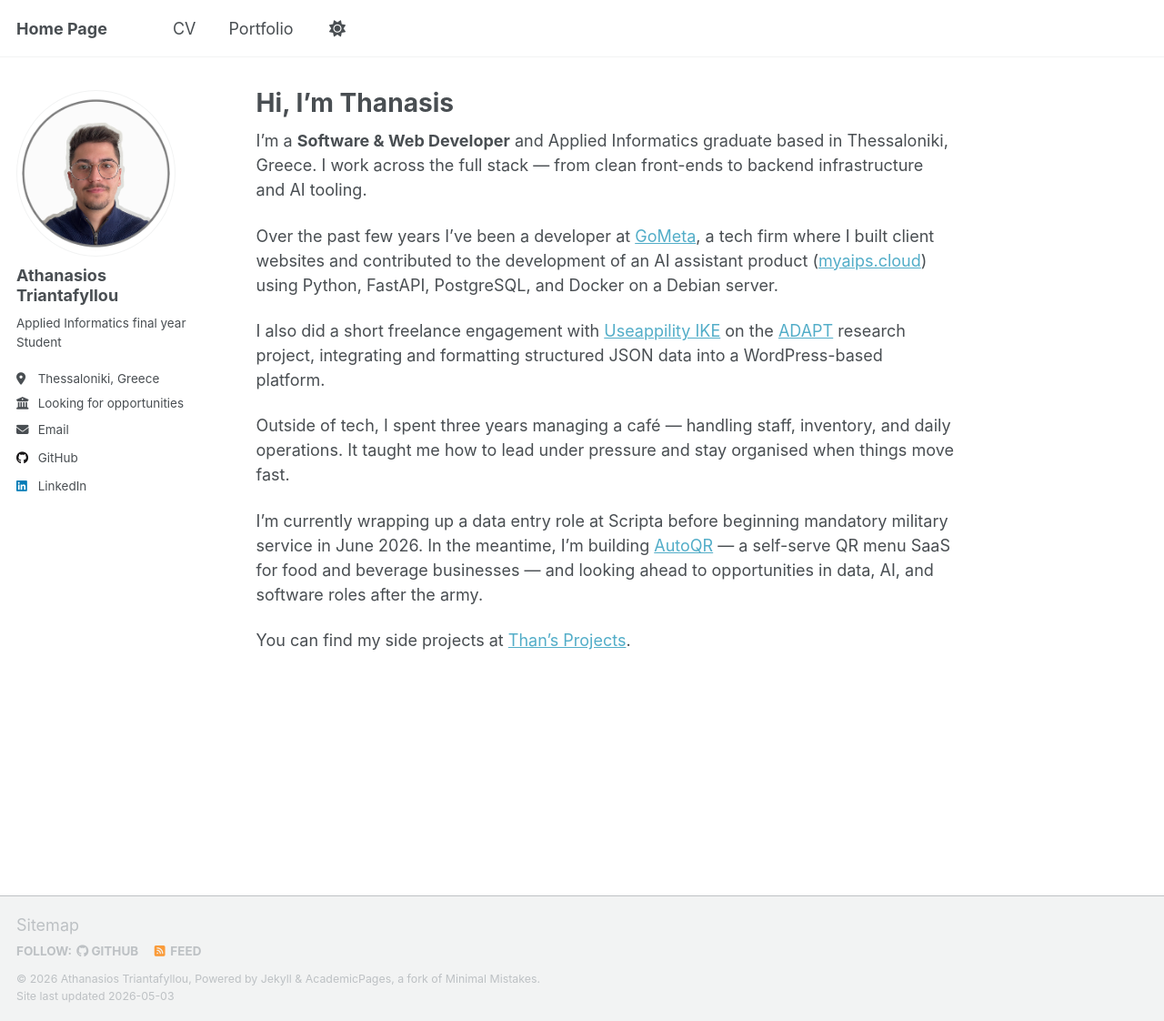
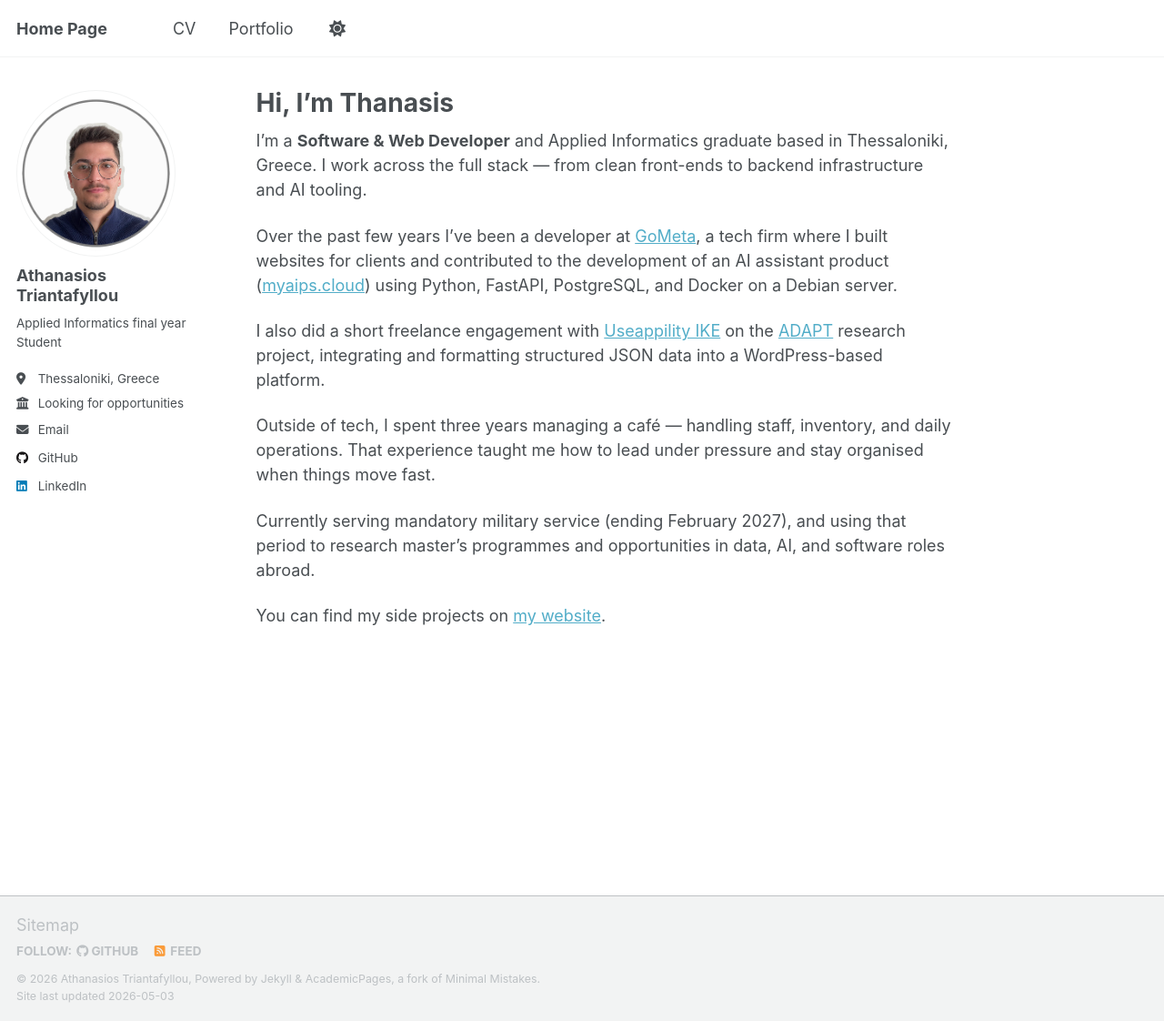
Before and after one commit to AthTriantafyllou/AthTriantafyllou.github.io, a Jekyll site: the page built from _pages/about.md, in a window 1280 px wide and 1122 px high. Shown: the whole window at 91% size. Built offline with Jekyll 4.4.1, drawn with Linux system fonts in a browser that asks for light colours; a script that is not in the unit is left out.

Commit message:
Update about.md

```diff
--- a/_pages/about.md
+++ b/_pages/about.md
@@ -9,12 +9,12 @@ redirect_from:
 
 I'm a **Software & Web Developer** and Applied Informatics graduate based in Thessaloniki, Greece. I work across the full stack — from clean front-ends to backend infrastructure and AI tooling.
 
-Over the past few years I've been a developer at [GoMeta](https://gometa.gr){:target="_blank"}, a tech firm where I built client websites and contributed to the development of an AI assistant product ([myaips.cloud](https://myaips.cloud){:target="_blank"}) using Python, FastAPI, PostgreSQL, and Docker on a Debian server.
+Over the past few years I've been a developer at [GoMeta](https://gometa.gr){:target="_blank"}, a tech firm where I built websites for clients and contributed to the development of an AI assistant product ([myaips.cloud](https://myaips.cloud){:target="_blank"}) using Python, FastAPI, PostgreSQL, and Docker on a Debian server.
 
 I also did a short freelance engagement with [Useappility IKE](https://useappility.com){:target="_blank"} on the [ADAPT](https://useappility.com/en/adapt_app/){:target="_blank"} research project, integrating and formatting structured JSON data into a WordPress-based platform.
 
-Outside of tech, I spent three years managing a café — handling staff, inventory, and daily operations. It taught me how to lead under pressure and stay organised when things move fast.
+Outside of tech, I spent three years managing a café — handling staff, inventory, and daily operations. That experience taught me how to lead under pressure and stay organised when things move fast.
 
-I'm currently wrapping up a data entry role at Scripta before beginning mandatory military service in June 2026. In the meantime, I'm building [AutoQR](https://thanfyllou.eu/autoqr){:target="_blank"} — a self-serve QR menu SaaS for food and beverage businesses — and looking ahead to opportunities in data, AI, and software roles after the army.
+Currently serving mandatory military service (ending February 2027), and using that period to research master's programmes and opportunities in data, AI, and software roles abroad.
 
-You can find my side projects at [Than's Projects](https://thanfyllou.eu/second_brain/index.html){:target="_blank"}.
+You can find my side projects on [my website](https://thanfyllou.eu/cv/index.html){:target="_blank"}.
```
